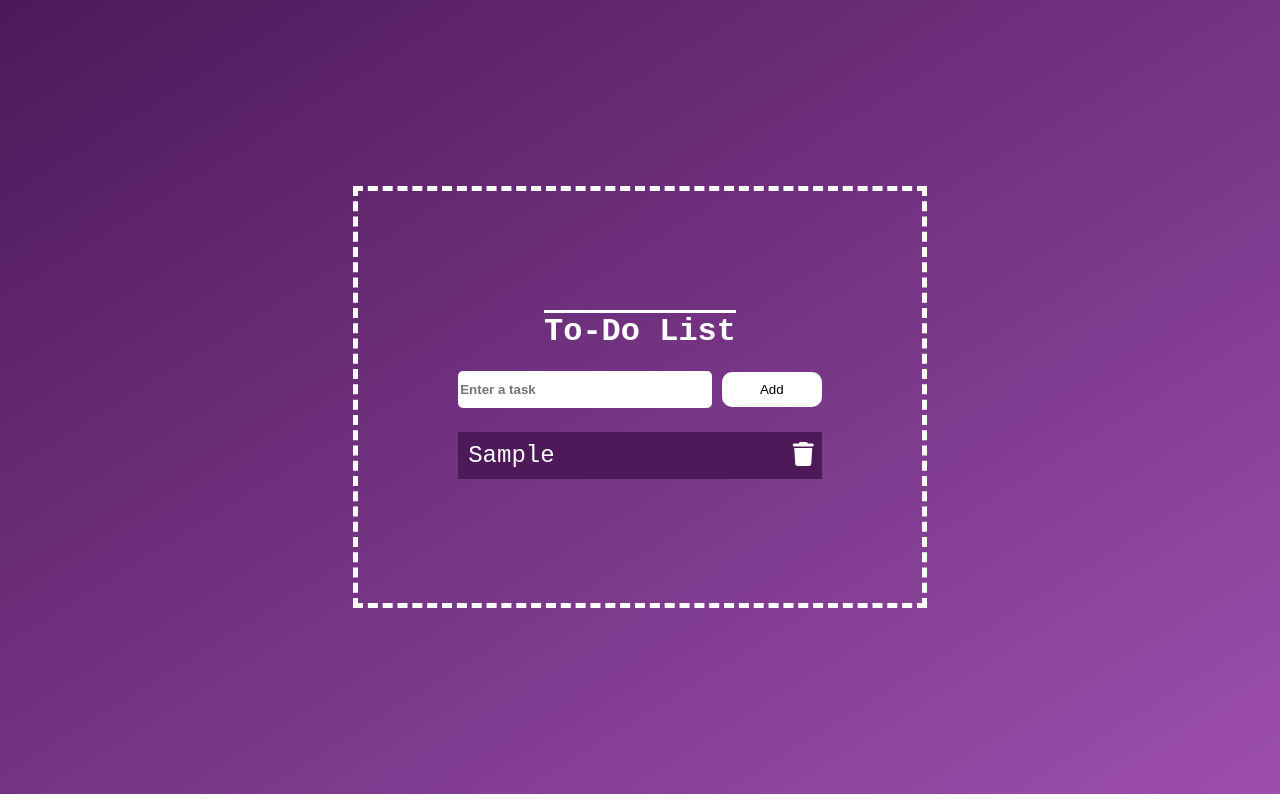
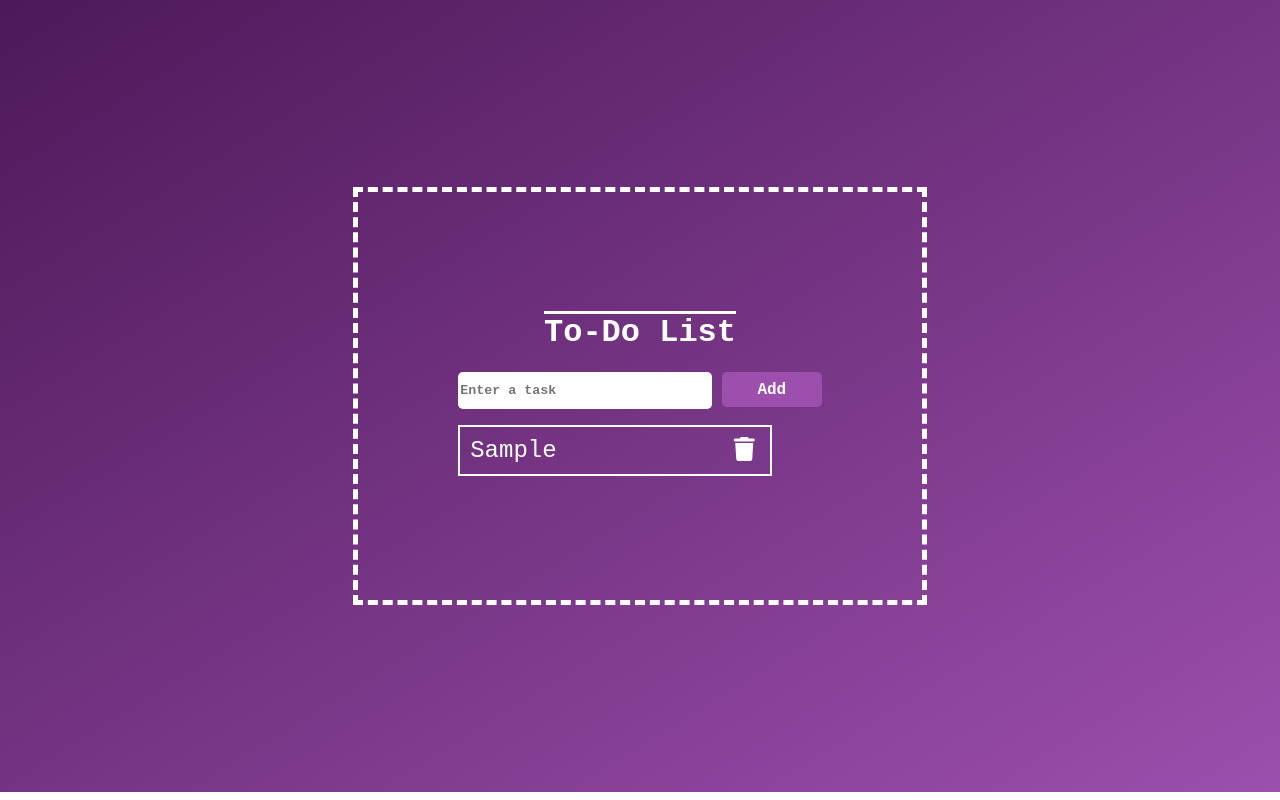
Before and after one commit to Zeni-Tech/ToDoList, a plain HTML site: page index.html in a window 1280 px wide. Both pictures are taken after typing "Sample" into the empty fields and a click on the button "Add". Drawn offline with Linux system fonts and the light colour scheme.

Commit message:
Update index.css

```diff
--- a/index.css
+++ b/index.css
@@ -1,11 +1,14 @@
+*{
+    font-family:'Courier New', Courier, monospace;
+}
 body{
     display: flex;
     justify-content: center;
     align-items: center;
-    height: 97.3vh;
+    height: 97vh;
     background-image: linear-gradient(to bottom right,#4D1959,#9C4FAD);
     background-repeat: no-repeat;
-    font-family:'Courier New', Courier, monospace;
+
 }
 .container{
     border: 5px dashed white;
@@ -32,23 +35,27 @@ button:hover{
 button{
     height: 35px;
     width: 100px;
-    background-color: white;
+    background-color:#9C4FAD;
     border: none;
-    color: black;
+    color: white;
     cursor: pointer;
-    border-radius: 10px;
+    border-radius: 5px;
+    font-size: 1rem;
+    font-weight: bold;
 }
 
 #task ul{
     position: relative;
-    background-color:#4D1959;
-    color: white;
     font-size: 1.5rem;
     text-align: left;
     padding: 10px;
+    margin-right: 50px;
+    border: 2px solid white;
+    margin-top: 10px;
+    color: white;
 }
 #task ul i{
-    position: absolute;
-    right: 8px;
     cursor: pointer;
+    float: right;
+    margin-right: 5px;
 }
```
